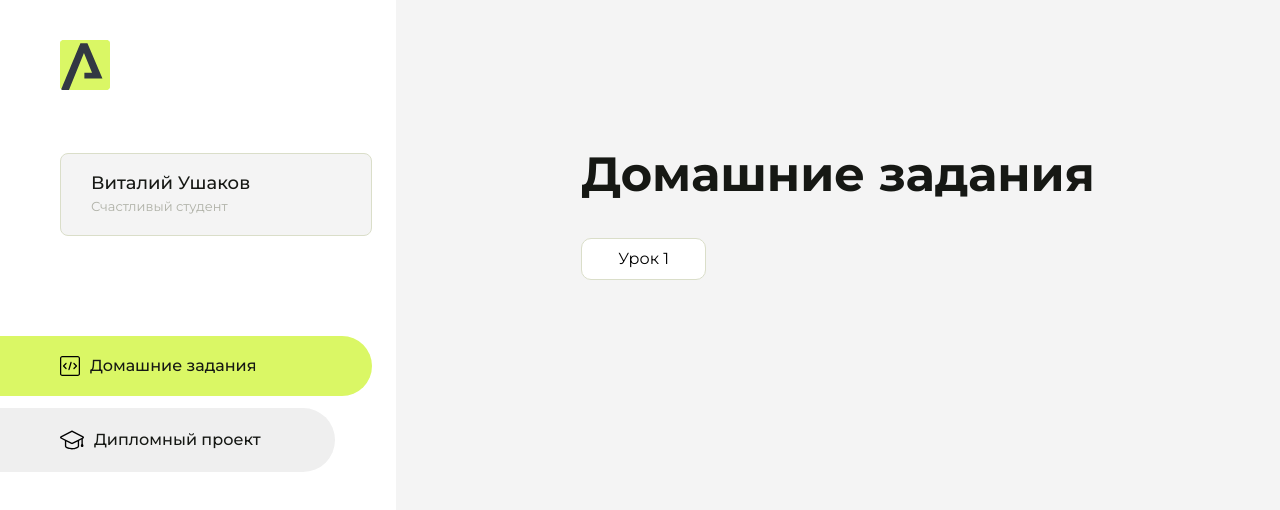
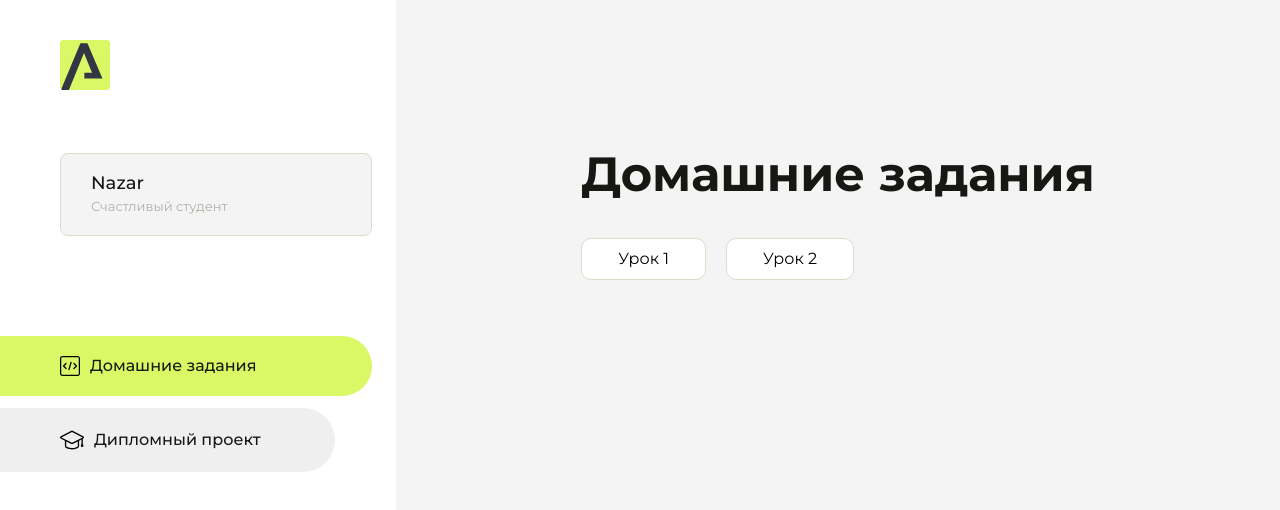
Before and after one commit to Anioson/homework, a plain HTML site: page index.html in a window 1280 px wide. Drawn offline with Linux system fonts and the light colour scheme.

Commit message:
Update index.html

```diff
--- a/index.html
+++ b/index.html
@@ -43,7 +43,7 @@
                 </svg>
             </div>
             <div class="sidebar__user">
-                <div class="sidebar__name">Виталий Ушаков</div>
+                <div class="sidebar__name">Nazar</div>
                 <div class="sidebar__text">Счастливый студент</div>
             </div>
             <div class="sidebar__tabs">
@@ -93,7 +93,10 @@
                 <div class="content__title">Домашние задания</div>
                 <ul class="content__list">
                     <li class="content__list-item">
-                        <a href="lesson1/index.html">Урок 1</a>
+                        <a href="hallo araken ru/index.html">Урок 1</a>
+                    </li>
+                    <li class="content__list-item">
+                        <a href="rfrfrfrf">Урок 2</a>
                     </li>
                 </ul>
             </div>
```
